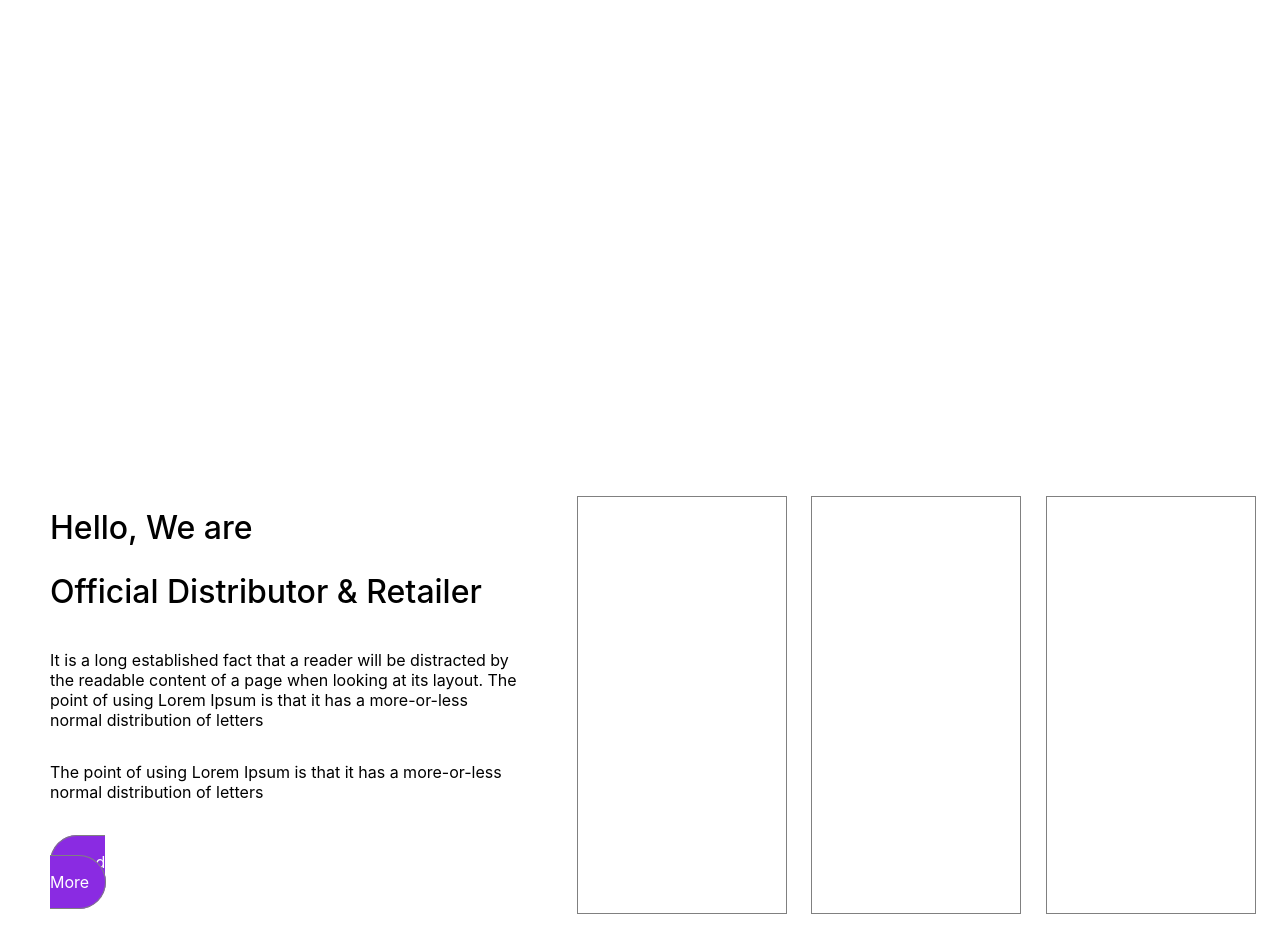
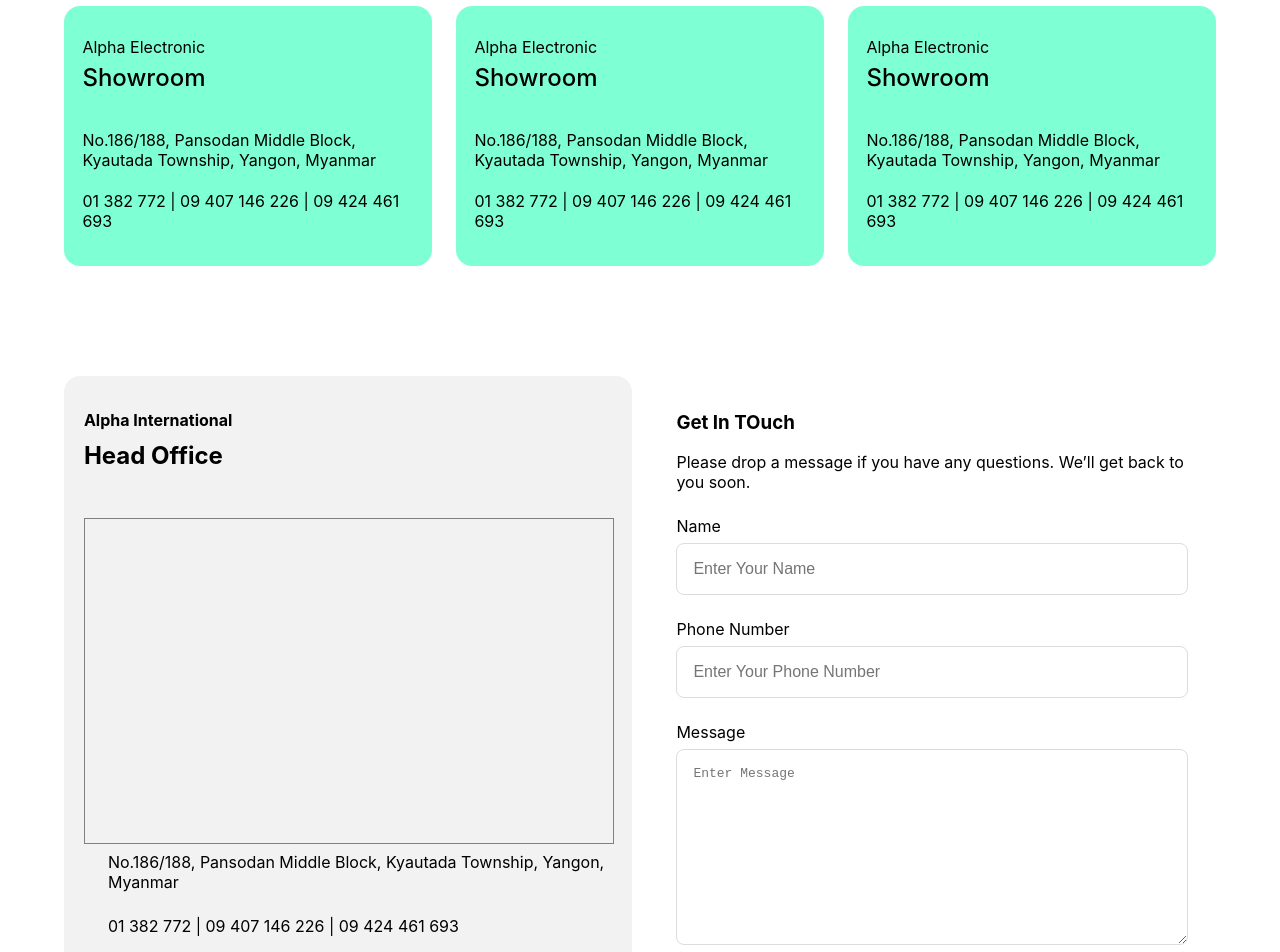
Before and after one commit to SawLinThant/Alpha-mm, a React (Create React App) app: page /contactus in a window 1280 px wide. Shown: the part 160-1112 px from the top of the page. Built offline with nearby package versions, Linux system fonts and the light colour scheme.

Commit message:
contactus

```diff
--- a/src/App.js
+++ b/src/App.js
@@ -2,13 +2,17 @@ import './App.css';
 import { Routes,Route } from 'react-router-dom';
 import Home from './pages/Home';
 import AboutUs from './pages/Aboutus';
+import ContactUs from './pages/ContactUs';
+import Header from './components/header';
 
 function App() {
   return (
     <>
+    <Header/>
       <Routes>
         <Route path='*' element={<Home/>}/>
         <Route path='aboutus' element={<AboutUs/>}/>
+        <Route path='contactus' element={<ContactUs/>}/>
       </Routes>
     </>
   );
--- a/src/pages/Aboutus.js
+++ b/src/pages/Aboutus.js
@@ -1,11 +1,9 @@
 import Footer from "../components/footer";
-import Header from "../components/header";
 import "../style/aboutus.css";
 
 const AboutUs = () => {
   return (
     <div className="aboutus-container">
-      <Header />
       <section className="about-alpha">
         <div className="about-alpha-logo-container">
           <div className="about-alpha-logo">
--- /dev/null
+++ b/src/pages/ContactUs.js
@@ -0,0 +1,125 @@
+import Footer from "../components/footer";
+import "../style/contactus.css";
+
+const ContactUs = () => {
+  return (
+    <div>
+      <section className="contact-container">
+        <div className="contact-layout-container">
+          <div className="contact-catalouge-container">
+            <div className="contact-catalouge">
+              <h4>Alpha Electronic</h4>
+              <h2>Showroom</h2>
+              <div className="catalouge-address">
+                <p>
+                  No.186/188, Pansodan Middle Block, Kyautada Township, Yangon,
+                  Myanmar
+                </p>
+              </div>
+              <div className="catalouge-phone">
+                <p>01 382 772 | 09 407 146 226 | 09 424 461 693</p>
+              </div>
+            </div>
+          </div>
+          <div className="contact-catalouge-container">
+            <div className="contact-catalouge">
+              <h4>Alpha Electronic</h4>
+              <h2>Showroom</h2>
+              <div className="catalouge-address">
+                <p>
+                  No.186/188, Pansodan Middle Block, Kyautada Township, Yangon,
+                  Myanmar
+                </p>
+              </div>
+              <div className="catalouge-phone">
+                <p>01 382 772 | 09 407 146 226 | 09 424 461 693</p>
+              </div>
+            </div>
+          </div>
+          <div className="contact-catalouge-container">
+            <div className="contact-catalouge">
+              <h4>Alpha Electronic</h4>
+              <h2>Showroom</h2>
+              <div className="catalouge-address">
+                <p>
+                  No.186/188, Pansodan Middle Block, Kyautada Township, Yangon,
+                  Myanmar
+                </p>
+              </div>
+              <div className="catalouge-phone">
+                <p>01 382 772 | 09 407 146 226 | 09 424 461 693</p>
+              </div>
+            </div>
+          </div>
+        </div>
+      </section>
+      <section className="contact-form-container">
+        <div className="contact-location-container">
+          <div className="contact-location-layout">
+            <div className="contact-loaction-container">
+              <div className="contact-location">
+                <h4>Alpha International</h4>
+                <h2>Head Office</h2>
+                <div className="map-container"></div>
+                <div className="contact-description-detail">
+                  <div className="description-detail-container">
+                    <div className="contact-icon"></div>
+                    <p>
+                      No.186/188, Pansodan Middle Block, Kyautada Township,
+                      Yangon, Myanmar
+                    </p>
+                  </div>
+                  <div className="description-detail-container">
+                    <div className="contact-icon"></div>
+                    <p>01 382 772 | 09 407 146 226 | 09 424 461 693</p>
+                  </div>
+                  <div className="description-detail-container">
+                    <div className="contact-icon"></div>
+                    <a href="/">info@alphaelectronicmm.com</a>
+                  </div>
+                </div>
+              </div>
+            </div>
+            <div className="contact-from-container">
+              <div className="contact-form-container-layout">
+                <h3>Get In TOuch</h3>
+                <p>
+                  Please drop a message if you have any questions. We’ll get
+                  back to you soon.
+                </p>
+                <div className="contact-form">
+                  <form action="">
+                    <div className="input-container">
+                      <label htmlFor="">Name</label>
+                      <input type="text" placeholder="Enter Your Name" />
+                    </div>
+                    <div className="input-container">
+                      <label htmlFor="">Phone Number</label>
+                      <input
+                        type="text"
+                        placeholder="Enter Your Phone Number"
+                      />
+                    </div>
+                    <div className="input-container">
+                      <label htmlFor="">Message</label>
+                      <textarea
+                        onResize={false}
+                        type="text"
+                        placeholder="Enter Message"
+                      />
+                    </div>
+                    <div className="form-button">
+                      <button>Send Message</button>
+                    </div>
+                  </form>
+                </div>
+              </div>
+            </div>
+          </div>
+        </div>
+      </section>
+      <Footer/>
+    </div>
+  );
+};
+export default ContactUs;
--- a/src/pages/Home.js
+++ b/src/pages/Home.js
@@ -31,7 +31,6 @@ const Home = () => {
 
   return (
     <div className="home-container">
-      <Header />
       <section className="hero-container">
         <div className="hero"></div>
       </section>
--- /dev/null
+++ b/src/style/contactus.css
@@ -0,0 +1,206 @@
+.contact-container{
+    width: 100%;
+    height: 50vh;
+    display: flex;
+    place-items: center;
+    justify-content: center;
+}
+
+.contact-layout-container{
+    width: 90%;
+    height: 65%;
+    display: grid;
+    grid-template-columns: repeat(3, 1fr);
+    column-gap: 1.5rem;
+}
+
+.contact-catalouge-container{
+    background-color: aquamarine;
+    border-radius: 1rem;
+    display: flex;
+    place-items: center;
+    justify-content: center;
+}
+
+.contact-catalouge{
+    width: 90%;
+    height: 85%;
+    display: flex;
+    flex-direction: column;
+}
+
+.catalouge-address, .catalouge-phone{
+    display: flex;
+    flex-direction: row;
+}
+
+.contact-catalouge :where(h4,h2){
+    line-height: 0;
+}
+
+.contact-catalouge h4{
+    font-weight: 400;
+}
+
+.contact-catalouge h2{
+    margin-top: 10px;
+    font-weight: 500;
+}
+
+.catalouge-address p{
+    margin-top: 2rem;
+}
+
+.catalouge-phone p{
+    margin-top: 5px;
+}
+
+.contact-form-container{
+    width: 100%;
+    height: 100vh;
+    display: flex;
+    place-items: center;
+    justify-content: center;
+    padding-bottom: 5rem;
+}
+
+.contact-location-container{
+    width: 90%;
+    height: 90%;
+}
+
+.contact-location-layout{
+    width: 100%;
+    height: 100%;
+    display: grid;
+    grid-template-columns: repeat(2,1fr);
+    column-gap: 1rem;
+}
+
+.contact-loaction-container{
+    background-color: rgb(243, 242, 242);
+    border-radius: 1rem;
+    display: flex;
+    place-items: center;
+    justify-content: center;
+}
+
+.contact-location{
+    width: 93%;
+    height: 90%;
+    display: flex;
+    flex-direction: column;
+}
+
+.contact-location h2{
+   margin-bottom: 3rem;
+   margin-top: 0;
+}
+
+.contact-location h4{
+    line-height: 0;
+    margin-top: 0.5rem;
+}
+
+.map-container{
+    width: 100%;
+    height: 50%;
+    border: 1px solid gray;
+}
+
+.contact-description-detail{
+    width: 100%;
+    height: 30%;
+}
+
+.description-detail-container{
+    display: flex;
+    flex-direction: row;
+    margin-left: 1.5rem;
+}
+
+.contact-from-container{
+    display: flex;
+    place-items: center;
+    justify-content: center;
+}
+
+.contact-form-container-layout{
+    width: 90%;
+    height: 90%;
+    display: flex;
+    flex-direction: column;
+}
+
+.contact-form{
+    width: 100%;
+    height: 60%;
+    margin-top: 0.5rem;
+}
+
+.contact-form-container p{
+    margin-top: 0.5rem;
+}
+
+.contact-form-container h3{
+    margin-top: 0.5rem;
+    line-height: 5px;
+}
+
+.contact-form form{
+    width: 100%;
+    height: 100%;
+    display: flex;
+    flex-direction: column;
+    gap: 1.5rem;
+}
+.input-container{
+  display: flex;
+  flex-direction: column;
+  gap: 7px;
+}
+
+.input-container input{
+    height: 3rem;
+    border-radius: 0.5rem;
+    border: 1px solid gainsboro;
+    padding-left: 1rem;
+    font-size: medium;
+}
+
+.input-container textarea{
+    height: 11rem;
+    border-radius: 0.5rem;
+    border: 1px solid gainsboro;
+    padding-left: 1rem;
+    padding-top: 1rem;
+    font-size: medium;
+}
+
+.form-button{
+    height: 3rem;
+    display: flex;
+    flex-direction: row;
+    justify-content: flex-end;
+}
+
+.form-button button{
+    height: 3rem;
+    width: 4srem;
+    margin-bottom: 10px;
+    border-radius: 2rem;
+    background-color: blueviolet;
+    color: white;
+    border: none;
+}
+
+@media screen and (max-width: 850px){
+    .contact-layout-container{
+        grid-template-columns: repeat(2,1fr);
+        row-gap: 1rem;
+    }
+
+    .catalouge-phone{
+        margin-bottom: 10px;
+    }
+}
```
